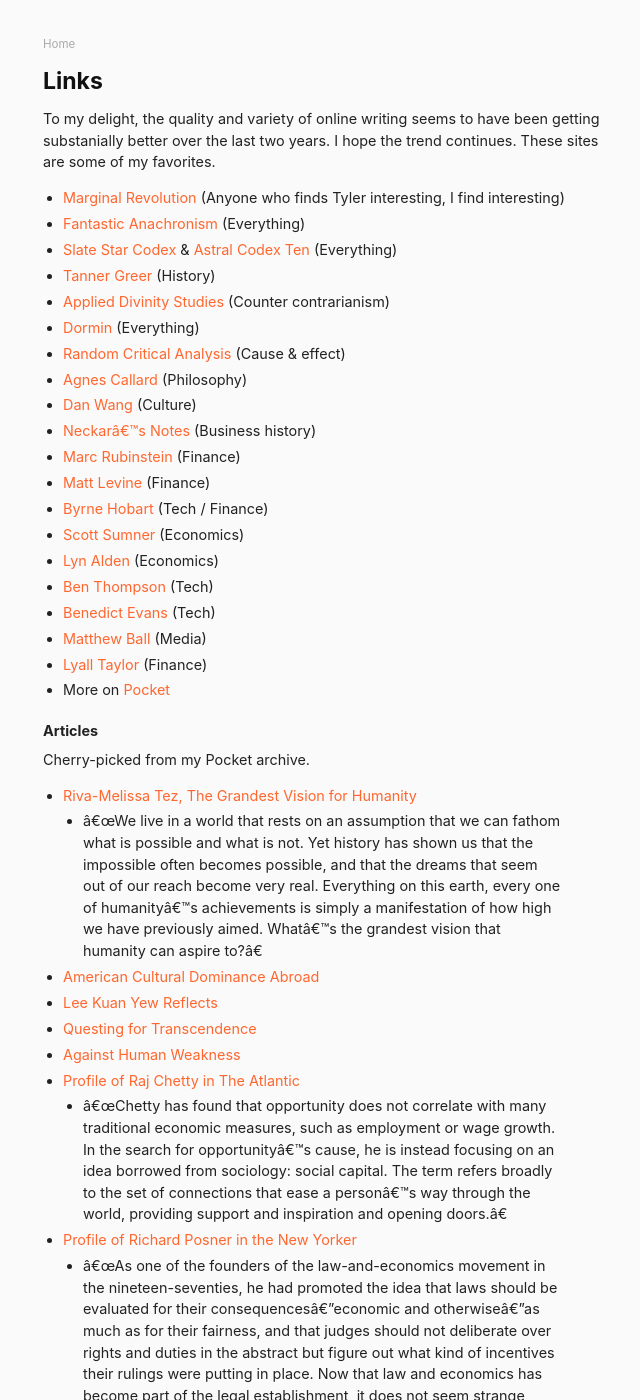
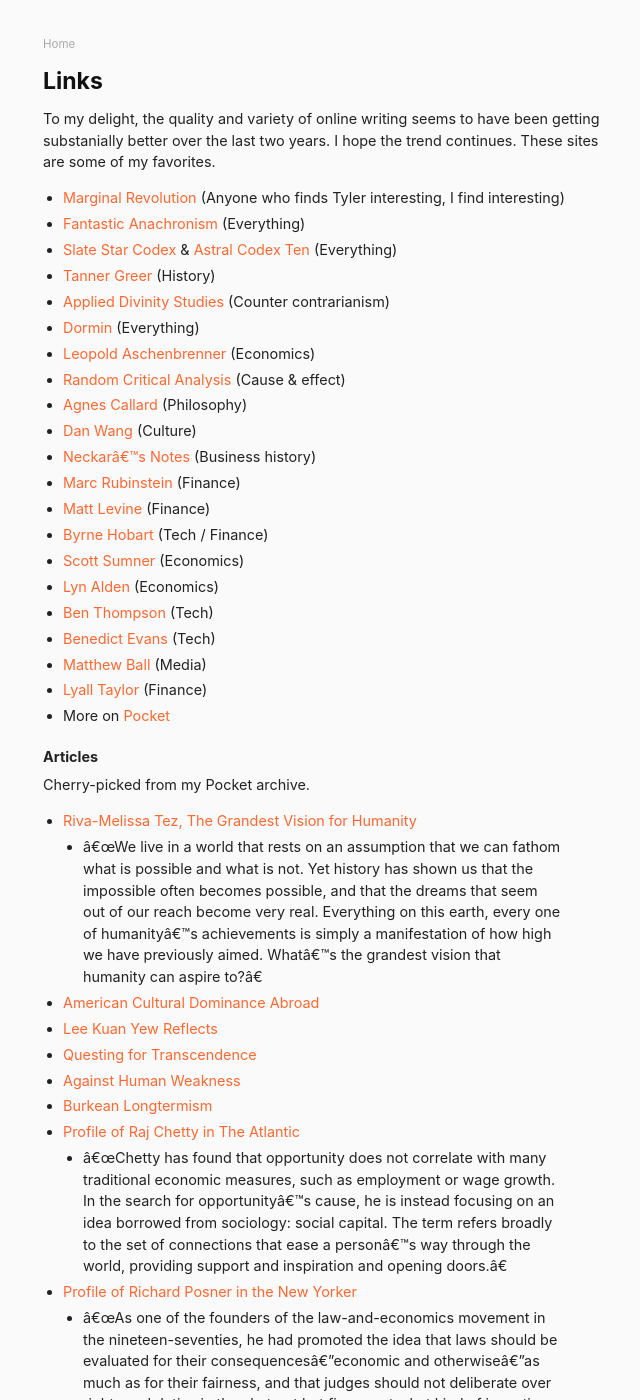
Before and after one commit to danschlz/danschulz.github.io, a Jekyll site: the page built from links.md, in a window 1280 px wide and 1400 px high. Shown: the whole window, without its empty margins (317-957 px from the left). Built offline with Jekyll 4.4.1, drawn with Linux system fonts in a browser that asks for light colours.

Commit message:
Update links.md

```diff
--- a/links.md
+++ b/links.md
@@ -12,6 +12,7 @@ To my delight, the quality and variety of online writing seems to have been gett
 * [Tanner Greer](https://scholars-stage.blogspot.com/) (History)
 * [Applied Divinity Studies](https://applieddivinitystudies.com/) (Counter contrarianism)
 * [Dormin](https://dormin.org/) (Everything)
+* [Leopold Aschenbrenner](https://www.forourposterity.com/blog/) (Economics)
 * [Random Critical Analysis](https://randomcriticalanalysis.com/) (Cause & effect)
 * [Agnes Callard](https://philosophy.uchicago.edu/faculty/a-callard) (Philosophy)
 * [Dan Wang](https://danwang.co/) (Culture)
@@ -37,6 +38,7 @@ Cherry-picked from my Pocket archive.
 - [Lee Kuan Yew Reflects](http://content.time.com/time/subscriber/printout/0,8816,1137705,00.html)
 - [Questing for Transcendence](https://scholars-stage.blogspot.com/2019/04/on-quests-for-transcendence.html)
 - [Against Human Weakness](https://www.econlib.org/archives/2009/09/against_human_w.html)
+- [Burkean Longtermism](https://www.forourposterity.com/burkean-longtermism/)
 - [Profile of Raj Chetty in The Atlantic](https://www.theatlantic.com/magazine/archive/2019/08/raj-chettys-american-dream/592804/)
   - "Chetty has found that opportunity does not correlate with many traditional economic measures, such as employment or wage growth. In the search for opportunity’s cause, he is instead focusing on an idea borrowed from sociology: social capital. The term refers broadly to the set of connections that ease a person’s way through the world, providing support and inspiration and opening doors."
 
```
